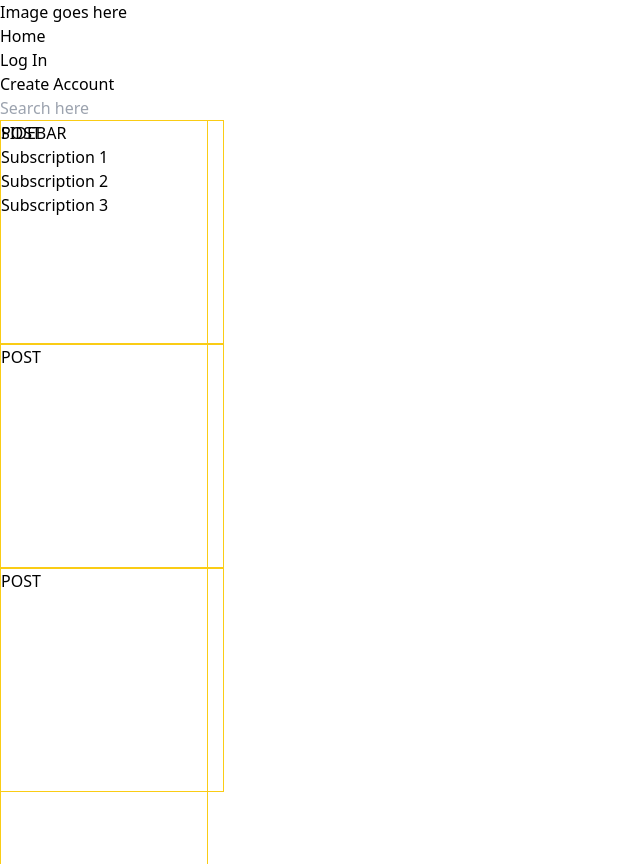
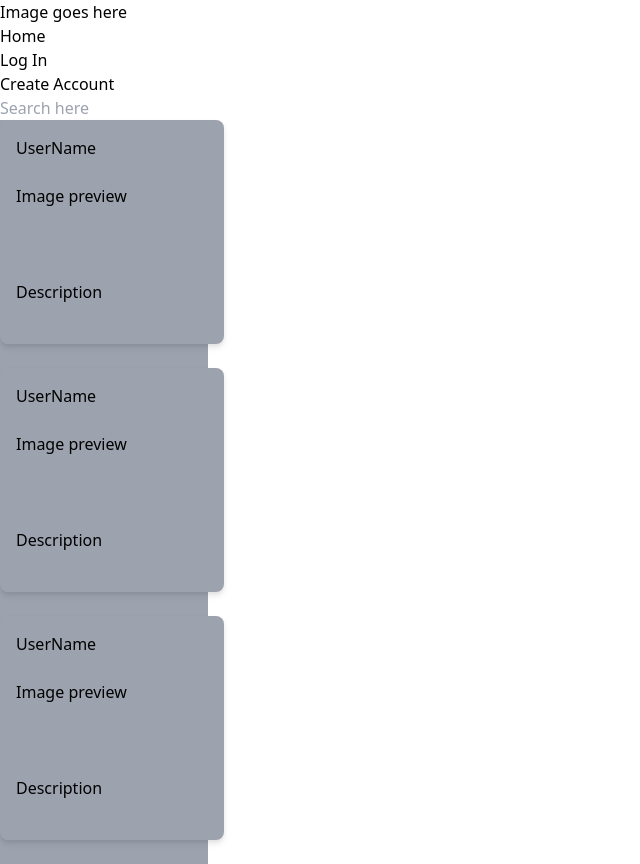
Before and after one commit to jrduell/402-Project, a Next.js app: page / in a window 1280 px wide. Shown: the whole page, without its empty margins (0-640 px from the left). Before the commit the page ends 800 px from the top, so only its background shows below. Built offline with nearby package versions, Linux system fonts and the light colour scheme.

Commit message:
Update Post and SideBar styling

```diff
--- a/components/Post.js
+++ b/components/Post.js
@@ -1,7 +1,14 @@
 export default function Post() {
     return (
-        <div className="h-56 w-56 border border-yellow-400">
-            <p>POST</p>
+        <div className="h-56 w-56 bg-gray-400 p-4 rounded-lg drop-shadow-md mb-6">
+            <p>UserName</p>
+            <br></br>
+            <p>Image preview</p>
+            <br></br>
+            <br></br>
+            <br></br>
+            <p>Description</p>
+            <p></p>
         </div>
     )
   }
--- a/components/SideBar.js
+++ b/components/SideBar.js
@@ -1,10 +1,12 @@
 export default function SideBar() {
     return (
-        <div className="h-screen w-52 fixed border border-yellow-400">
-            <h1>SIDEBAR</h1>
-            <p>Subscription 1</p>
-            <p>Subscription 2</p>
-            <p>Subscription 3</p>
+        <div className="fixed h-screen w-52 bg-gray-400 p-4">
+            <div className="items-center">
+                <h1>SIDEBAR</h1>
+                <p>Subscription 1</p>
+                <p>Subscription 2</p>
+                <p>Subscription 3</p>
+            </div>
         </div>
     )
   }
```
